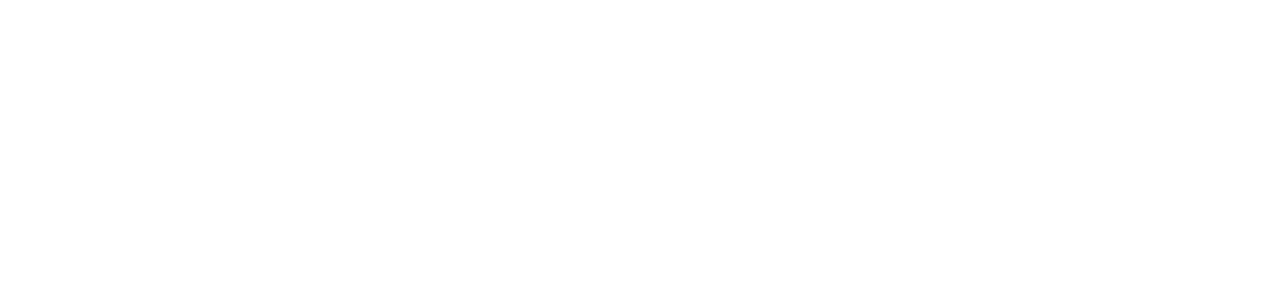
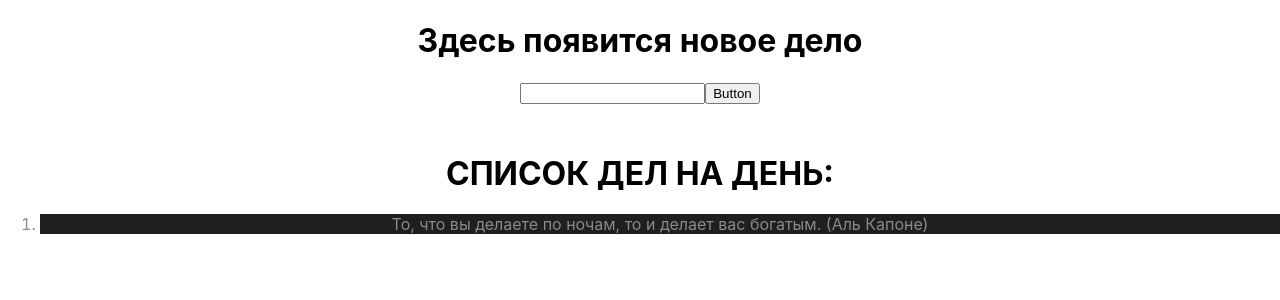
Before and after one commit to genamontana/homework-front-main, a React (Create React App) app: page / in a window 1280 px wide. Shown: the top 300 px of the page. Built offline with nearby package versions, Linux system fonts and the light colour scheme.

Commit message:
hw4 in process

```diff
--- a/src/HW/4/Button.tsx
+++ b/src/HW/4/Button.tsx
@@ -1,11 +1,12 @@
 type ButtonPropsType = {
-  callBack: any // НУЖНО ПРОТИПИЗИРОВАТЬ
-  name: any // НУЖНО ПРОТИПИЗИРОВАТЬ
+    callBack: () => void // НУЖНО ПРОТИПИЗИРОВАТЬ
+    name: string // НУЖНО ПРОТИПИЗИРОВАТЬ
 };
 
 export const Button = (props: ButtonPropsType) => {
     const callBackHandler = () => {
         // НУЖНО ДОПИСАТЬ
+        props.callBack()
     };
 
     return (
--- a/src/HW/4/HW4.tsx
+++ b/src/HW/4/HW4.tsx
@@ -24,27 +24,28 @@
 
   return (
     <div id={'hw04'}>
-      {/*{currentText ? (*/}
-      {/*  <h1 id={'hw04-text'}>{currentText}</h1>*/}
-      {/*) : (*/}
-      {/*  <h1 id={'hw04-default-text'}>Здесь появится новое дело</h1>*/}
-      {/*)}*/}
+      {currentText ? (
+        <h1 id={'hw04-text'}>{currentText}</h1>
+      ) : (
+        <h1 id={'hw04-default-text'}>Здесь появится новое дело</h1>
+      )}
 
-      {/*<Input НЕ ХВАТАЕТ АРГУМЕНТОВ />*/}
+      <Input currentText={currentText} setCurrentText={setCurrentText} />
 
-      {/*<Button НЕ ХВАТАЕТ АРГУМЕНТОВ />*/}
+      <Button callBack={handleSave} name={'Button'}/>
 
-      {/*<h1 style={{ marginTop: '50px' }}>СПИСОК ДЕЛ НА ДЕНЬ:</h1>*/}
+      <h1 style={{ marginTop: '50px' }}>СПИСОК ДЕЛ НА ДЕНЬ:</h1>
 
-      {/*<ol id={'hw04-tasks'}>*/}
-      {/*  {texts.map((el, index) => {*/}
-      {/*    return (*/}
-      {/*      <li key={index} id={`hw04-task-${index}`} className={ЕСЛИ ЧЕТН ? S.chetNechet : ''}>*/}
-      {/*        {el}*/}
-      {/*      </li>*/}
-      {/*    );*/}
-      {/*  })}*/}
-      {/*</ol>*/}
+      <ol id={'hw04-tasks'}>
+        {texts.map((el, index) => {
+          return (
+            <li key={index} id={`hw04-task-${index}`}
+                className={s.chetNechet ? s.chetNechet : ''}>
+              {el}
+            </li>
+          );
+        })}
+      </ol>
     </div>
   );
 };
--- a/src/HW/4/Input.tsx
+++ b/src/HW/4/Input.tsx
@@ -1,14 +1,17 @@
+import {ChangeEvent} from 'react';
+
 type InputPropsType = {
-	currentText: any // НУЖНО ПРОТИПИЗИРОВАТЬ
-	setCurrentText: any // НУЖНО ПРОТИПИЗИРОВАТЬ
+    currentText: string // НУЖНО ПРОТИПИЗИРОВАТЬ
+    setCurrentText: (name: string) => void// НУЖНО ПРОТИПИЗИРОВАТЬ
 };
 
 export const Input = (props: InputPropsType) => {
-	const onChangeHandler = (event: 'НУЖНО ПРОТИПИЗИРОВАТЬ') => {
-		// НУЖНО ДОПИСАТЬ
-	};
+    const onChangeHandler = (event: ChangeEvent<HTMLInputElement>) => {
+        // НУЖНО ДОПИСАТЬ
+        props.setCurrentText(event.currentTarget.value)
+    };
 
-	// return (
-	//   <input id={'hw04-input'} type="text" value={props.currentText} onChange={onChangeHandler} />
-	// );
+    return (
+        <input id={'hw04-input'} type="text" value={props.currentText} onChange={onChangeHandler}/>
+    );
 };
```
Lines whose indentation alone changed are shown as unchanged.
